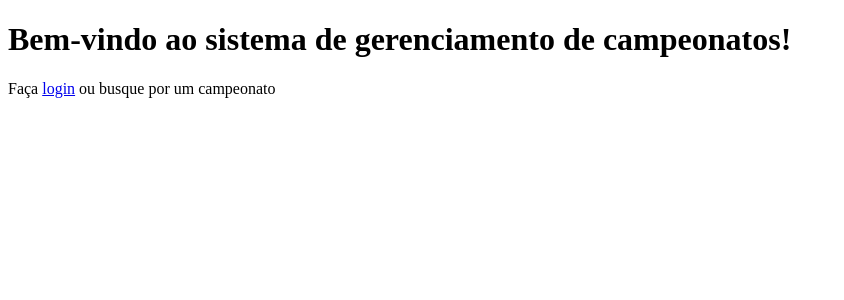
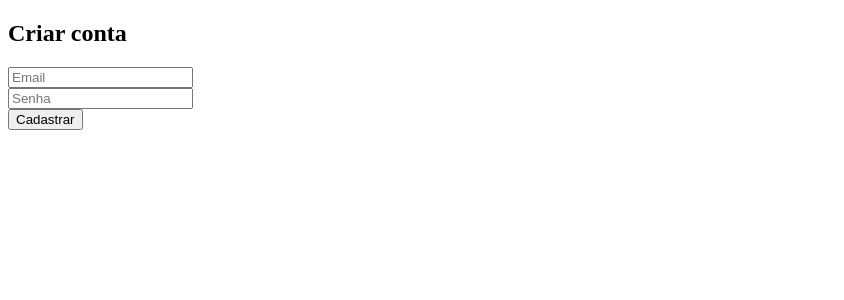
Before and after one commit to mspdl/tcg-score, a React (Create React App) app: page /signup in a window 1280 px wide. Before the commit this address led to /home. Shown: the top 300 px of the page, without its empty margins (0-844 px from the left). Built offline with nearby package versions, Linux system fonts and the light colour scheme; no server answers.

Commit message:
created signup page

```diff
--- a/src/App.tsx
+++ b/src/App.tsx
@@ -5,15 +5,16 @@ import {
   BrowserRouter as Router,
   Routes,
 } from "react-router-dom";
+import { JSX } from "react/jsx-runtime";
 import Navigation from "./components/Navigation"; // Importando o componente Navigation
-import { auth } from "./services/firebase";
-import { JSX } from "react/jsx-runtime";
 import Championships from "./pages/Championships";
 import ChampionshipView from "./pages/ChampionshipView";
 import Games from "./pages/Games";
+import { Home } from "./pages/Home";
 import Login from "./pages/Login";
 import Players from "./pages/Players";
-import { Home } from "./pages/Home";
+import SignUp from "./pages/SignUp";
+import { auth } from "./services/firebase";
 
 const ProtectedRoute = ({ children }: { children: JSX.Element }) => {
   const [user, loading] = useAuthState(auth);
@@ -55,6 +56,7 @@ function App() {
             </ProtectedRoute>
           }
         />
+        <Route path="/signup" element={<SignUp />} />
         <Route path="*" element={<Navigate to="/home" replace />} />
       </Routes>
     </Router>
--- a/src/pages/Login.tsx
+++ b/src/pages/Login.tsx
@@ -1,6 +1,6 @@
 import { signInWithEmailAndPassword } from "firebase/auth";
 import React, { useState } from "react";
-import { useNavigate } from "react-router-dom";
+import { Link, useNavigate } from "react-router-dom";
 import { auth } from "../services/firebase";
 
 export default function Login() {
@@ -38,6 +38,9 @@ export default function Login() {
         <button type="submit">Entrar</button>
       </form>
       {error && <p>{error}</p>}
+      <p>
+        Não tem uma conta? <Link to="/signup">Crie uma aqui</Link>
+      </p>
     </div>
   );
 }
--- /dev/null
+++ b/src/pages/SignUp.tsx
@@ -0,0 +1,49 @@
+import { createUserWithEmailAndPassword } from "firebase/auth";
+import { useState } from "react";
+import { useNavigate } from "react-router-dom";
+import { auth } from "../services/firebase";
+
+const SignUp = () => {
+  const [email, setEmail] = useState("");
+  const [password, setPassword] = useState("");
+  const [error, setError] = useState("");
+  const navigate = useNavigate();
+
+  const handleSignUp = async (e: React.FormEvent) => {
+    e.preventDefault();
+    try {
+      await createUserWithEmailAndPassword(auth, email, password);
+      navigate("/campeonatos"); // Redireciona após cadastro
+    } catch (err: any) {
+      setError(err.message);
+    }
+  };
+
+  return (
+    <div>
+      <h2>Criar conta</h2>
+      <form onSubmit={handleSignUp}>
+        <input
+          type="email"
+          placeholder="Email"
+          value={email}
+          onChange={(e) => setEmail(e.target.value)}
+          required
+        />
+        <br />
+        <input
+          type="password"
+          placeholder="Senha"
+          value={password}
+          onChange={(e) => setPassword(e.target.value)}
+          required
+        />
+        <br />
+        <button type="submit">Cadastrar</button>
+      </form>
+      {error && <p style={{ color: "red" }}>Erro: {error}</p>}
+    </div>
+  );
+};
+
+export default SignUp;
```
